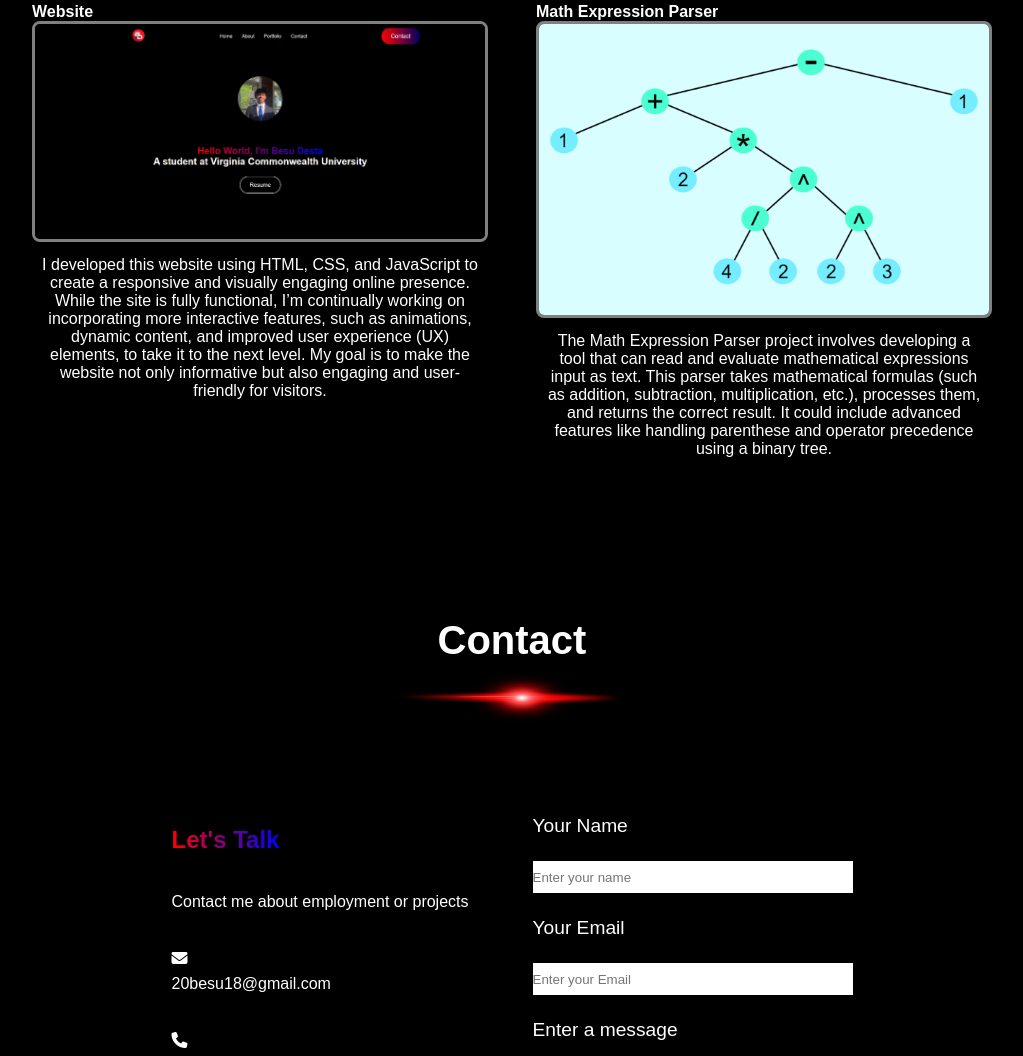
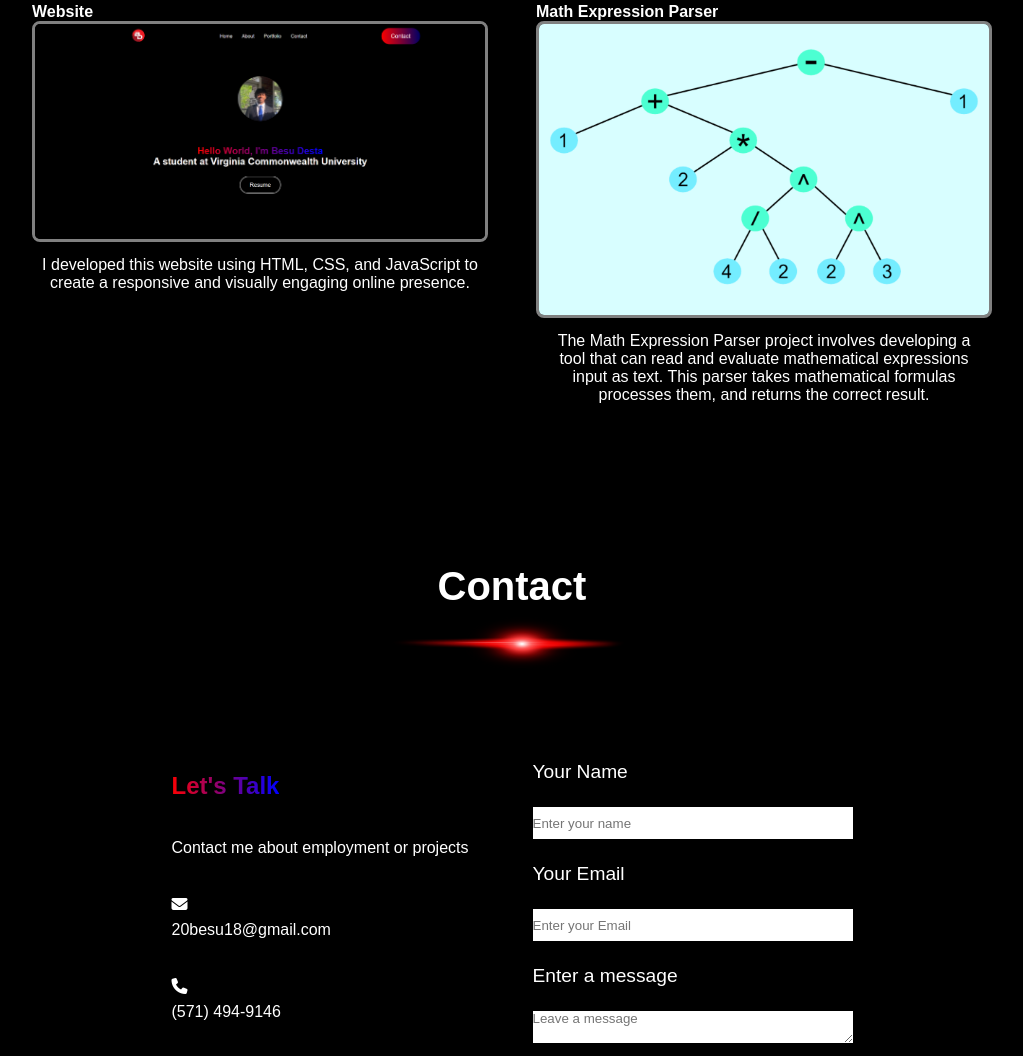
Before and after one commit to BesuDesta/BesuDesta.github.io, a plain HTML site: page index.html in a window 1280 px wide. Shown: the part 1893-2949 px from the top of the page, without its empty margins (128-1151 px from the left). Drawn offline with Linux system fonts and the light colour scheme.

Commit message:
Update index.html

```diff
--- a/index.html
+++ b/index.html
@@ -89,8 +89,6 @@
               <img src="./assets/Work-ex1.png" alt="work ex" class="animation">
               <figcaption>
                 I developed this website using HTML, CSS, and JavaScript to create a responsive and visually engaging online presence.
-                While the site is fully functional, I’m continually working on incorporating more interactive features, such as animations, dynamic content, and improved user experience (UX) elements, to take it to the next level.
-                My goal is to make the website not only informative but also engaging and user-friendly for visitors.
               </figcaption>
             </figure>
           </a>
@@ -102,8 +100,7 @@
             <img src="./assets/Work-ex2.png" alt="work ex" class="animation">
             <figcaption>
               The Math Expression Parser project involves developing a tool that can read and evaluate mathematical expressions input as text.
-              This parser takes mathematical formulas (such as addition, subtraction, multiplication, etc.), processes them, and returns the correct result.
-              It could include advanced features like handling parenthese and operator precedence using a binary tree.
+              This parser takes mathematical formulas processes them, and returns the correct result.
             </figcaption>
         </figure>
         </a>
```
